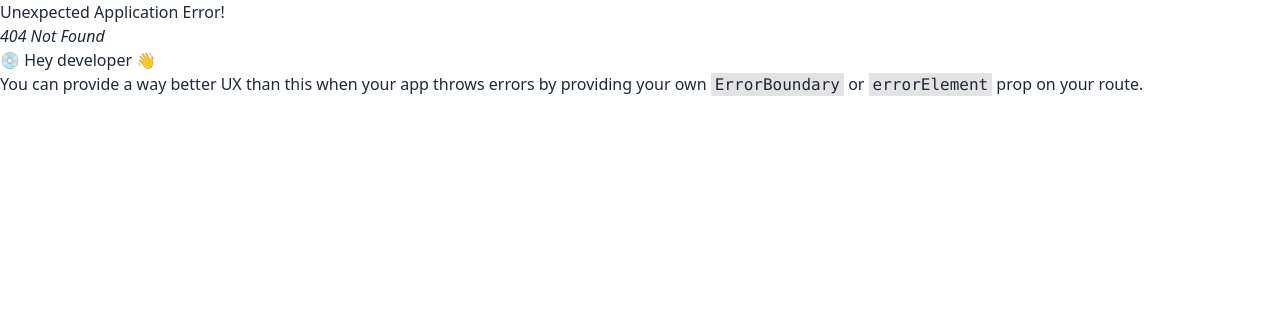
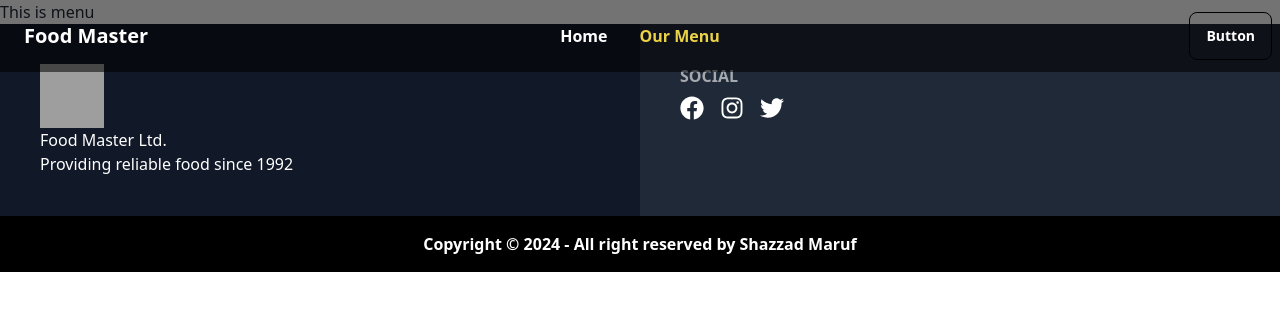
Before and after one commit to Shazzad501/food-master, a React (Vite) app: page /menu in a window 1280 px wide. Before the commit this address had no page. Shown: the top 310 px of the page. Built offline with nearby package versions, Linux system fonts and the light colour scheme; grey boxes are pictures that could not be loaded.

Commit message:
Dynamic title and error page create done

```diff
--- a/package.json
+++ b/package.json
@@ -14,6 +14,7 @@
     "match-sorter": "^8.0.0",
     "react": "^18.3.1",
     "react-dom": "^18.3.1",
+    "react-helmet-async": "^2.0.5",
     "react-icons": "^5.4.0",
     "react-rating": "^2.0.5",
     "react-responsive-carousel": "^3.2.23",
--- /dev/null
+++ b/src/Pages/Error.jsx
@@ -0,0 +1,17 @@
+import { NavLink } from 'react-router-dom';
+import errorGif from "../assets/404.gif"
+
+const Error = () => {
+  return (
+    <div className="flex flex-col gap-4 justify-center items-center py-28">
+      {/* <h2 className="font-bold text-5xl">404</h2> */}
+      <div className="flex items-center justify-center">
+        <img src={errorGif} alt="" className='w-72 h-64'/>
+      </div>
+      <h2 className="font-bold text-4xl">Page Not Found!!</h2>
+      <NavLink to='/' className='btn font-bold text-base bg-gray-500 text-white hover:text-black'>Go Back</NavLink>
+    </div>
+  );
+};
+
+export default Error;
--- a/src/Pages/Home/Home.jsx
+++ b/src/Pages/Home/Home.jsx
@@ -4,16 +4,20 @@ import FoodCategory from './FoodCategory';
 import PopulerMenu from './PopulerMenu';
 import FeaturedItem from './FeaturedItem';
 import Testimonial from './Testimonial';
+import { Helmet } from 'react-helmet-async';
 
 const Home = () => {
   return (
-    <div>
+    <>
+      <Helmet>
+        <title>Food Master || Home</title>
+      </Helmet>
       <Banner/>
       <FoodCategory/>
       <PopulerMenu/>
       <FeaturedItem/>
       <Testimonial/>
-    </div>
+    </>
   );
 };
 
--- a/src/Pages/Home/PopulerMenu.jsx
+++ b/src/Pages/Home/PopulerMenu.jsx
@@ -24,6 +24,11 @@ const PopulerMenu = () => {
           menu.map((item) => <MenuItem key={item._id} item={item}></MenuItem>)
         }
       </div>
+     <div className='flex items-center justify-center pt-8'>
+     <button className="bg-transparent border-b-4 border-gray-600 hover:text-white hover:bg-yellow-600 px-6 py-2 rounded-md text-sm font-semibold transition">
+              View Full Menu
+      </button>
+     </div>
     </section>
   );
 };
--- /dev/null
+++ b/src/Pages/Menu/OurMenu.jsx
@@ -0,0 +1,15 @@
+import React from 'react';
+import { Helmet } from 'react-helmet-async';
+
+const OurMenu = () => {
+  return (
+    <div>
+      <Helmet>
+        <title>Food Master || Menu</title>
+      </Helmet>
+      <h3>This is menu</h3>
+    </div>
+  );
+};
+
+export default OurMenu;
--- a/src/Pages/Shared/Navbar.jsx
+++ b/src/Pages/Shared/Navbar.jsx
@@ -11,12 +11,12 @@ const Navbar = () => {
         }`}
       >Home</NavLink></li>
       <li><NavLink
-      to='/contact'
+      to='/menu'
       className={({ isActive }) =>
         `hover:bg-transparent hover:border-b-2 bg-transparent font-bold text-base ${
           isActive ? 'text-[#ebd247]' : ''
         }`}
-      >Contact Us</NavLink></li>
+      >Our Menu</NavLink></li>
   </>
   return (
     <>
--- a/src/Routes/Routes.jsx
+++ b/src/Routes/Routes.jsx
@@ -3,15 +3,22 @@ import {
 } from "react-router-dom";
 import MainLayout from "../Layouts/MainLayout";
 import Home from "../Pages/Home/Home";
+import OurMenu from "../Pages/Menu/OurMenu";
+import Error from "../Pages/Error";
 
 const router = createBrowserRouter([
   {
     path: "/",
     element: <MainLayout/>,
+    errorElement: <Error/>,
     children: [
       {
         path: '/',
         element: <Home/>
+      },
+      {
+        path: 'menu',
+        element: <OurMenu/>
       }
     ]
   },
--- a/src/main.jsx
+++ b/src/main.jsx
@@ -5,9 +5,12 @@ import router from './Routes/Routes.jsx';
 import {
   RouterProvider,
 } from "react-router-dom";
+import { HelmetProvider } from 'react-helmet-async';
 
 createRoot(document.getElementById('root')).render(
   <StrictMode>
-    <RouterProvider router={router} />
+    <HelmetProvider>
+      <RouterProvider router={router} />
+    </HelmetProvider>
   </StrictMode>,
 )
```
Also changed, not shown: src/assets/404.gif (added), 1 other file (tests, documents, lock files or other folders).
